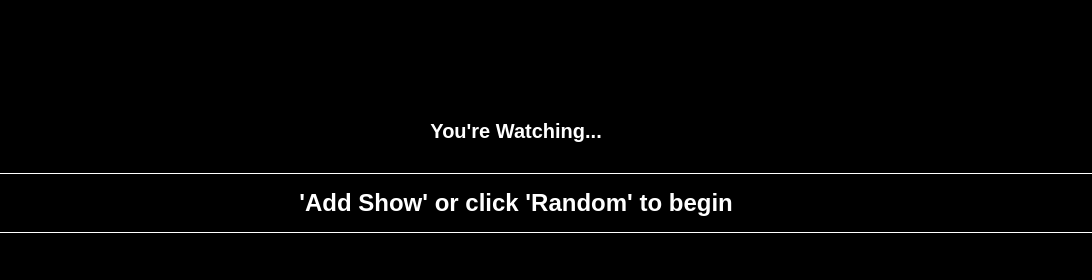
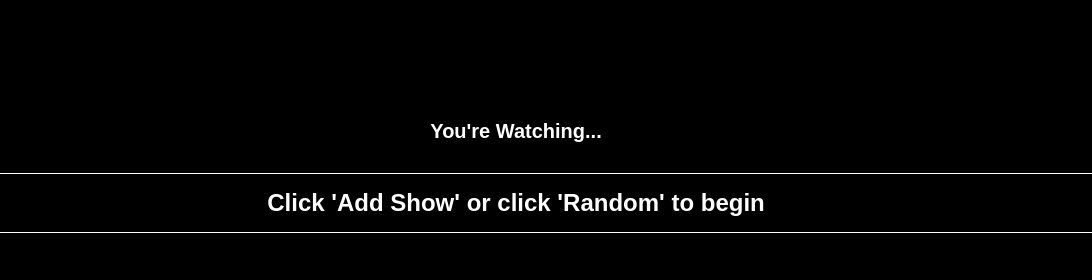
Before and after one commit to Peluchemoreno/Show-Picker, a plain HTML site: page homepage.html in a window 1280 px wide. Shown: the top 280 px of the page, 124-1216 px from the left. Drawn offline with Linux system fonts and the light colour scheme; a web font is replaced by a local one.

Commit message:
correcting grammar

```diff
--- a/homepage.html
+++ b/homepage.html
@@ -27,7 +27,7 @@
       </a>
     </div>
     <h1>You're Watching...</h1>
-    <div class="display-box"><h2 id="display-text">'Add Show' or click 'Random' to begin</h2></div>
+    <div class="display-box"><h2 id="display-text">Click 'Add Show' or click 'Random' to begin</h2></div>
     <div class="func-buttons">
       <div class="random-show button" id="random-show"><h2>Random</h2></div>
       <div class="add-show button" onclick="openAddShow()"><h2>Add Show</h2>
```
